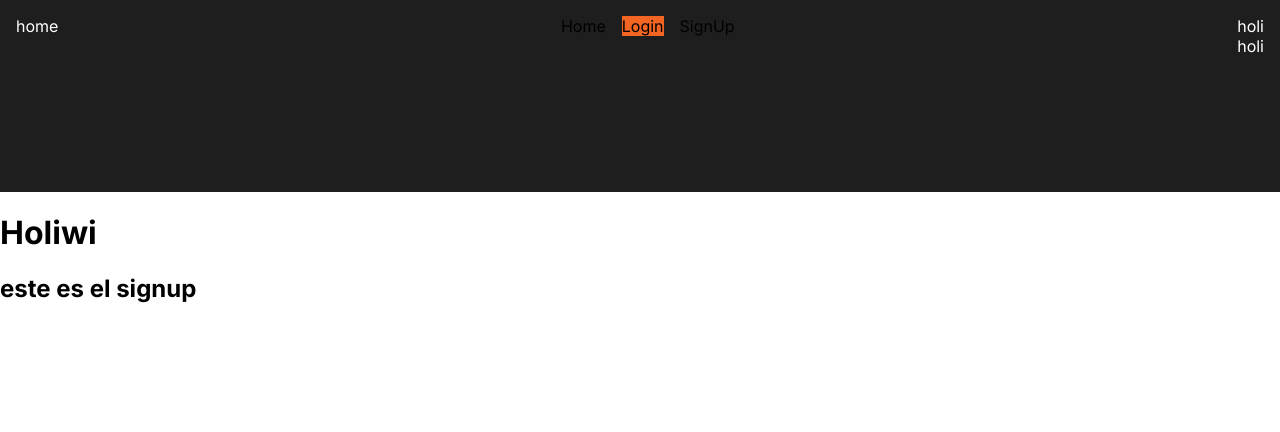
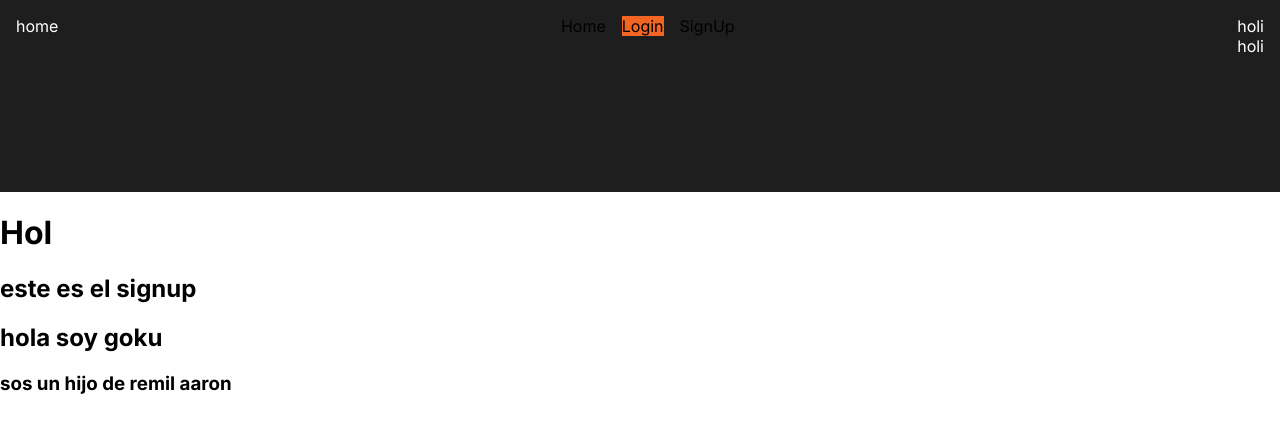
Before and after one commit to The-fourth-elements/The-fourth-Element-CLIENT, a Next.js app: page /signup in a window 1280 px wide. Shown: the top 432 px of the page. Built offline with nearby package versions, Linux system fonts and the light colour scheme.

Commit message:
calle al aaron

```diff
--- a/src/app/signup/page.jsx
+++ b/src/app/signup/page.jsx
@@ -2,8 +2,10 @@
 const SignUp = ( ) => {
     return (
         <div>
-            <h1>Holiwi</h1>
+            <h1>Hol</h1>
             <h2>este es el signup</h2>
+            <h2>hola soy goku </h2>
+            <h3>sos un hijo de remil aaron</h3>
         </div>
     )
 }
```
